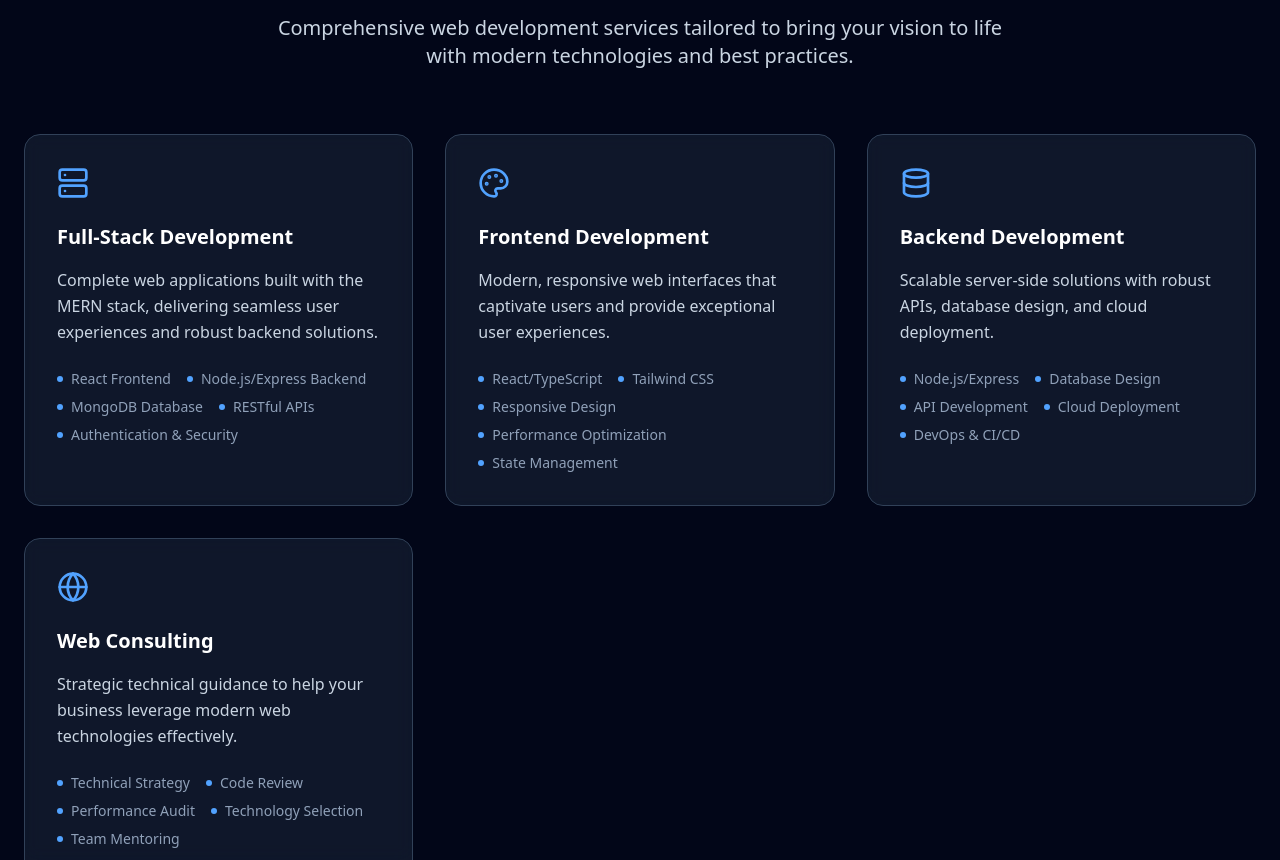
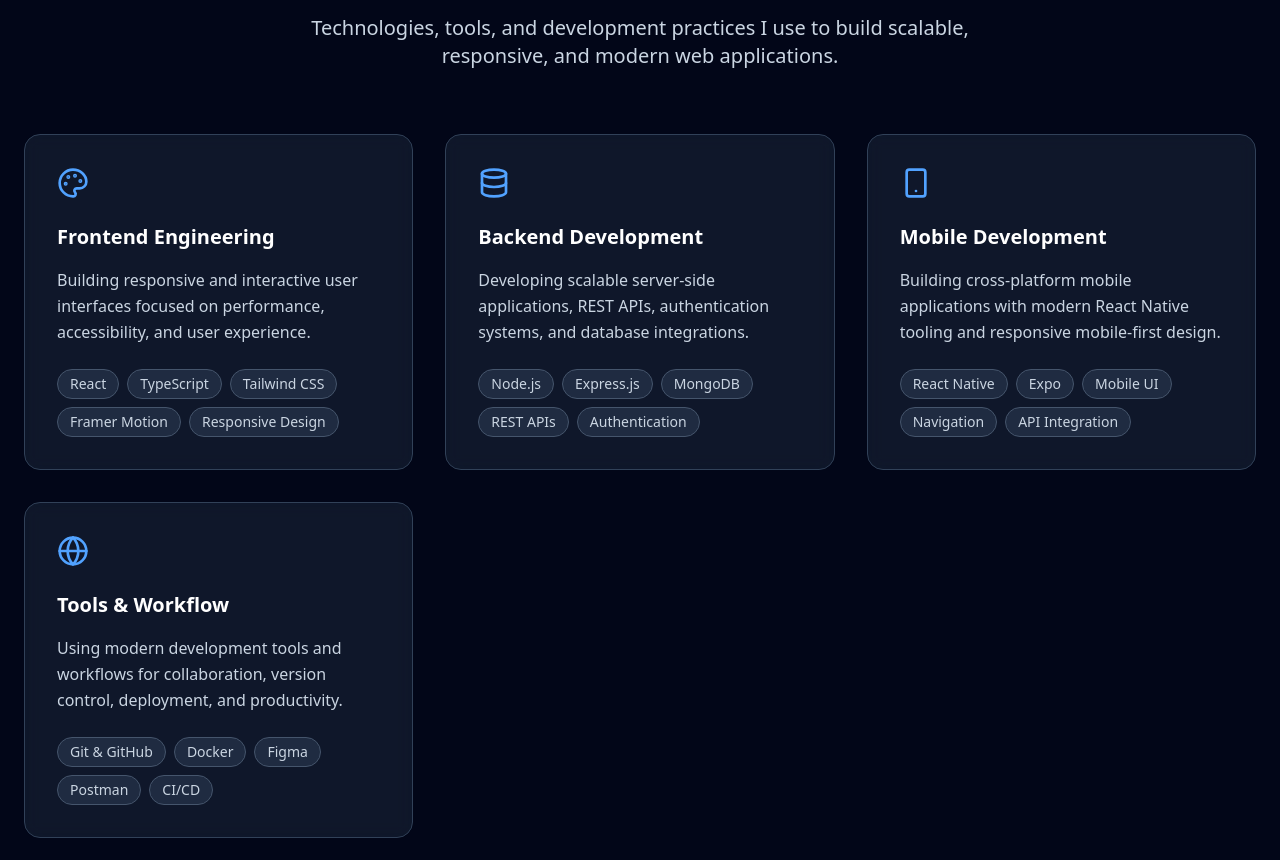
Before and after one commit to shedrack-okunda/my-portfolio, a React (Vite) app: page / in a window 1280 px wide. Shown: the part 1940-2800 px from the top of the page. Built offline with nearby package versions, Linux system fonts and the light colour scheme.

Commit message:
feat: refactor services section into tech stack and skills categories

```diff
--- a/src/App.tsx
+++ b/src/App.tsx
@@ -1,7 +1,7 @@
 import type React from "react";
 import Hero from "./components/sections/Hero";
 import About from "./components/sections/About";
-import Services from "./components/sections/Services";
+import Skills from "./components/sections/Skills";
 import Projects from "./components/sections/Projects";
 import Contact from "./components/sections/Contact";
 import Layout from "./components/layouts/Layout";
@@ -11,7 +11,7 @@
 		<Layout>
 			<Hero />
 			<About />
-			<Services />
+			<Skills />
 			<Projects />
 			<Contact />
 		</Layout>
--- a/src/components/common/Navbar.tsx
+++ b/src/components/common/Navbar.tsx
@@ -1,6 +1,6 @@
 import React, { useEffect, useState } from "react";
 import { NAV_LINKS } from "../../config/navigation";
-import {  Menu, X } from "lucide-react";
+import { Menu, X } from "lucide-react";
 
 const Navbar: React.FC = () => {
 	const [currentSection, setCurrentSection] = useState("hero");
--- a/src/components/sections/Services.tsx
+++ b/src/components/sections/Skills.tsx
@@ -1,6 +1,6 @@
 import type React from "react";
 import { motion, type Variants } from "framer-motion";
-import { SERVICES } from "../../config/services";
+import { SERVICES } from "../../config/skills";
 
 const cardVariants: Variants = {
 	hidden: { opacity: 0, y: 30 },
@@ -14,7 +14,7 @@
 const Services: React.FC = () => {
 	return (
 		<section
-			id="services"
+			id="skills"
 			aria-labelledby="services-heading"
 			className="py-20">
 			<div className="container mx-auto px-6">
@@ -27,7 +27,7 @@
 						viewport={{ once: true }}
 						transition={{ duration: 0.6 }}
 						className="text-4xl md:text-5xl font-bold mb-6 bg-gradient-to-r from-blue-400 to-purple-400 bg-clip-text text-transparent">
-						Services
+						Tech Stack & Expertise{" "}
 					</motion.h2>
 					<motion.p
 						initial={{ opacity: 0, y: 10 }}
@@ -35,9 +35,8 @@
 						viewport={{ once: true }}
 						transition={{ delay: 0.2, duration: 0.6 }}
 						className="text-xl text-slate-300 max-w-3xl mx-auto">
-						Comprehensive web development services tailored to bring
-						your vision to life with modern technologies and best
-						practices.
+						Technologies, tools, and development practices I use to
+						build scalable, responsive, and modern web applications.
 					</motion.p>
 				</div>
 
@@ -46,7 +45,7 @@
 					{SERVICES.map(
 						(
 							{ id, title, description, icon: Icon, features },
-							index
+							index,
 						) => (
 							<motion.article
 								key={id}
@@ -80,34 +79,17 @@
 								<p className="text-slate-300 mb-6 leading-relaxed">
 									{description}
 								</p>
-								<ul className="space-y-2 sm:flex sm:flex-wrap sm:gap-x-4 sm:gap-y-2 sm:space-y-0">
-									{features.map((feature, i) => {
-										const [tech, impact] =
-											feature.split("→");
-										return (
-											<li
-												key={i}
-												className="flex items-center text-sm">
-												<div className="w-1.5 h-1.5 bg-blue-400 rounded-full mr-2"></div>
-												<span className="text-slate-400">
-													{tech.trim()}
-												</span>
-												{impact && (
-													<span
-														className={`ml-1 ${
-															i % 2 === 0
-																? "text-blue-300"
-																: "text-green-300"
-														}`}>
-														→ {impact.trim()}
-													</span>
-												)}
-											</li>
-										);
-									})}
-								</ul>
+								<div className="flex flex-wrap gap-2 mt-4">
+									{features.map((feature) => (
+										<span
+											key={feature}
+											className="px-3 py-1 rounded-full bg-slate-700/50 border border-slate-600 text-sm text-slate-300">
+											{feature}
+										</span>
+									))}
+								</div>
 							</motion.article>
-						)
+						),
 					)}
 				</div>
 			</div>
--- a/src/config/navigation.ts
+++ b/src/config/navigation.ts
@@ -16,7 +16,7 @@
 export const NAV_LINKS: NavLink[] = [
 	{ id: "home", label: "Home", icon: Home },
 	{ id: "about", label: "About", icon: User },
-	{ id: "services", label: "Services", icon: Briefcase },
+	{ id: "skills", label: "Skills", icon: Briefcase },
 	{ id: "projects", label: "Projects", icon: Layers },
 	{ id: "contact", label: "Contact", icon: Mail },
 ];
--- a/src/config/services.ts
+++ /dev/null
@@ -1,75 +0,0 @@
-import {
-	Database,
-	Globe,
-	Palette,
-	Server,
-	type LucideIcon,
-} from "lucide-react";
-
-export interface Service {
-	id: string;
-	title: string;
-	description: string;
-	icon: LucideIcon;
-	features: string[];
-}
-
-export const SERVICES: Service[] = [
-	{
-		id: "1",
-		title: "Full-Stack Development",
-		description:
-			"Complete web applications built with the MERN stack, delivering seamless user experiences and robust backend solutions.",
-		icon: Server,
-		features: [
-			"React Frontend",
-			"Node.js/Express Backend",
-			"MongoDB Database",
-			"RESTful APIs",
-			"Authentication & Security",
-		],
-	},
-	{
-		id: "2",
-		title: "Frontend Development",
-		description:
-			"Modern, responsive web interfaces that captivate users and provide exceptional user experiences.",
-		icon: Palette,
-		features: [
-			"React/TypeScript",
-			"Tailwind CSS",
-			"Responsive Design",
-			"Performance Optimization",
-			"State Management",
-		],
-	},
-	{
-		id: "3",
-		title: "Backend Development",
-		description:
-			"Scalable server-side solutions with robust APIs, database design, and cloud deployment.",
-		icon: Database,
-		features: [
-			"Node.js/Express",
-			"Database Design",
-			"API Development",
-			"Cloud Deployment",
-			"DevOps & CI/CD",
-		],
-	},
-
-	{
-		id: "4",
-		title: "Web Consulting",
-		description:
-			"Strategic technical guidance to help your business leverage modern web technologies effectively.",
-		icon: Globe,
-		features: [
-			"Technical Strategy",
-			"Code Review",
-			"Performance Audit",
-			"Technology Selection",
-			"Team Mentoring",
-		],
-	},
-];
--- /dev/null
+++ b/src/config/skills.ts
@@ -0,0 +1,71 @@
+import {
+	Database,
+	Globe,
+	Palette,
+	Smartphone,
+	type LucideIcon,
+} from "lucide-react";
+
+export interface Service {
+	id: string;
+	title: string;
+	description: string;
+	icon: LucideIcon;
+	features: string[];
+}
+
+export const SERVICES: Service[] = [
+	{
+		id: "1",
+		title: "Frontend Engineering",
+		description:
+			"Building responsive and interactive user interfaces focused on performance, accessibility, and user experience.",
+		icon: Palette,
+		features: [
+			"React",
+			"TypeScript",
+			"Tailwind CSS",
+			"Framer Motion",
+			"Responsive Design",
+		],
+	},
+
+	{
+		id: "2",
+		title: "Backend Development",
+		description:
+			"Developing scalable server-side applications, REST APIs, authentication systems, and database integrations.",
+		icon: Database,
+		features: [
+			"Node.js",
+			"Express.js",
+			"MongoDB",
+			"REST APIs",
+			"Authentication",
+		],
+	},
+
+	{
+		id: "3",
+		title: "Mobile Development",
+		description:
+			"Building cross-platform mobile applications with modern React Native tooling and responsive mobile-first design.",
+		icon: Smartphone,
+		features: [
+			"React Native",
+			"Expo",
+			"Mobile UI",
+			"Navigation",
+			"API Integration",
+		],
+	},
+
+	{
+		id: "4",
+		title: "Tools & Workflow",
+		description:
+			"Using modern development tools and workflows for collaboration, version control, deployment, and productivity.",
+		icon: Globe,
+		features: ["Git & GitHub", "Docker", "Figma", "Postman", "CI/CD"],
+	},
+];
```
